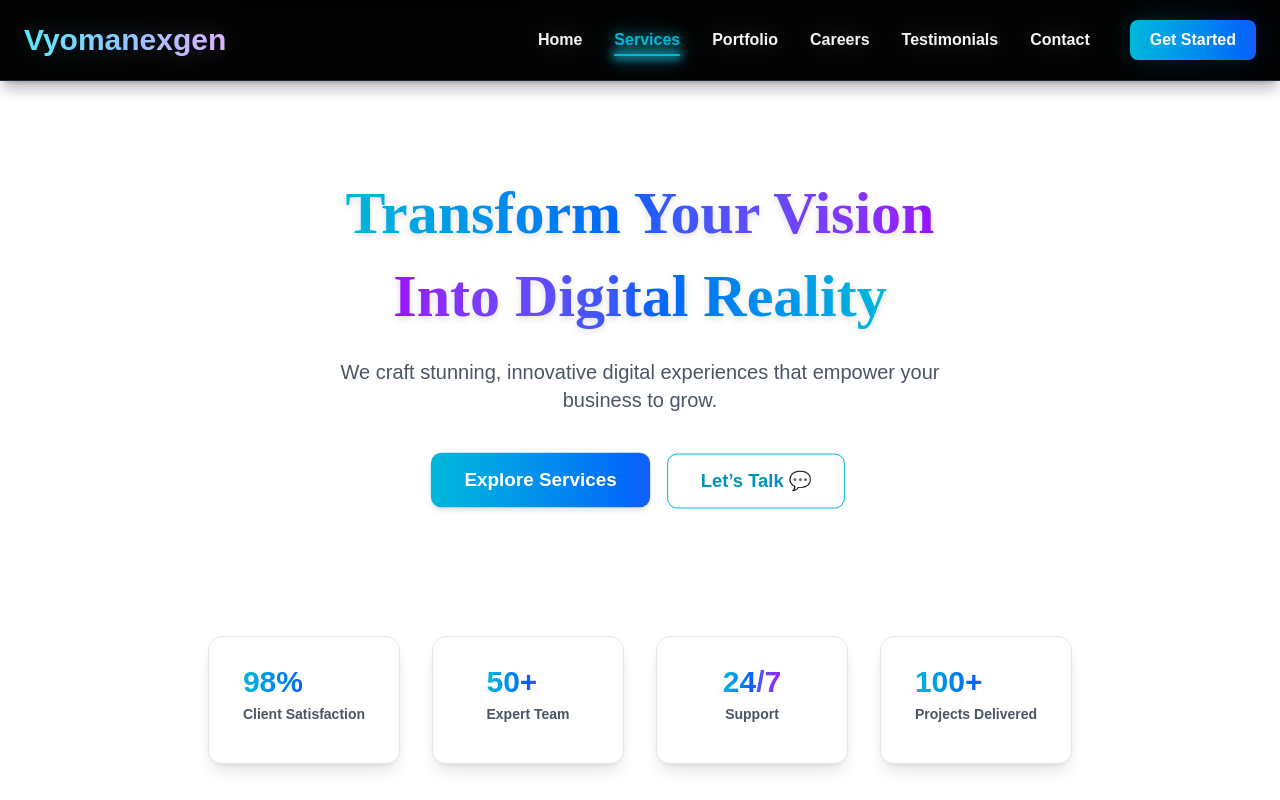
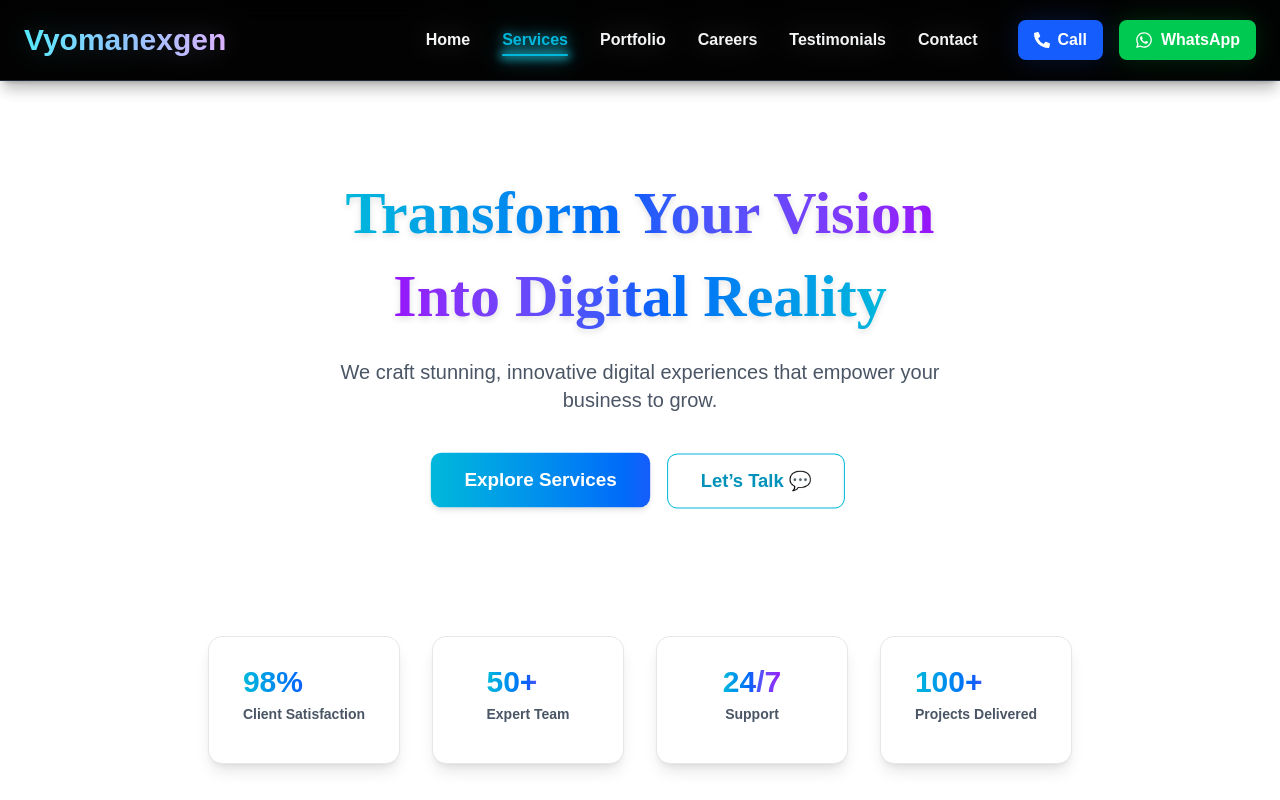
Before and after one commit to Vyomanexgen/company-website-, a Next.js app: page / in a window 1280 px wide. Shown: the top 800 px of the page. Built offline with nearby package versions, Linux system fonts and the light colour scheme.

Commit message:
Added call and whatsapp icons

```diff
--- a/src/app/components/Navbar.js
+++ b/src/app/components/Navbar.js
@@ -4,6 +4,8 @@ import React, { useEffect, useMemo, useRef, useState } from "react";
 import { motion, AnimatePresence } from "framer-motion";
 import Link from "next/link";
 import { usePathname } from "next/navigation";
+import { FaWhatsapp, FaPhoneAlt } from "react-icons/fa";
+
 
 const Logo = ({ theme, logoStyles }) => (
   <Link
@@ -186,13 +188,35 @@ export default function Navbar() {
         </ul>
 
         {/* Get Started (desktop) */}
-        <motion.button
-          whileHover={{ scale: 1.08 }}
-          whileTap={{ scale: 0.95 }}
-          className="bg-gradient-to-r from-cyan-500 to-blue-600 px-5 py-2 rounded-md text-white font-semibold shadow-md hover:shadow-lg transition-all"
-        >
-          Get Started
-        </motion.button>
+      <div className="flex items-center gap-4">
+         {/* Call */}
+  <motion.a
+    href="tel:+917358105293"
+    whileHover={{ scale: 1.1 }}
+    whileTap={{ scale: 0.9 }}
+    className="flex items-center gap-2 bg-blue-600 px-4 py-2 rounded-md text-white font-semibold shadow-md"
+  >
+    <FaPhoneAlt size={16} />
+    Call
+  </motion.a>
+
+  {/* WhatsApp */}
+  <motion.a
+    href="https://wa.me/917358105293?text=Hello%20Vyomanexgen%2C%20I%20want%20to%20know%20more."
+    target="_blank"
+    rel="noopener noreferrer"
+    whileHover={{ scale: 1.1 }}
+    whileTap={{ scale: 0.9 }}
+    className="flex items-center gap-2 bg-green-500 px-4 py-2 rounded-md text-white font-semibold shadow-md"
+  >
+    <FaWhatsapp size={18} />
+    WhatsApp
+  </motion.a>
+
+
+
+</div>
+
       </div>
 
       {/* Mobile trigger */}
@@ -211,7 +235,10 @@ export default function Navbar() {
             animate={{ x: 0 }}
             exit={{ x: "100%" }}
             transition={{ duration: 0.35 }}
-            className={`fixed top-0 right-0 w-full h-screen flex flex-col items-center gap-10 p-10 ${mobileMenuStyles[theme]} md:hidden`}
+           className={`fixed top-0 right-0 w-full h-screen overflow-y-auto flex flex-col p-6 pt-14 ${mobileMenuStyles[theme]} md:hidden`}
+
+
+            //className={`fixed top-0 right-0 w-full h-screen flex flex-col items-center gap-10 p-10 ${mobileMenuStyles[theme]} md:hidden`}
           >
             {/* Top bar */}
             <div className="w-full flex justify-between items-center">
@@ -226,7 +253,8 @@ export default function Navbar() {
 
             {/* Links */}
            {/* Links */}
-          <ul className="flex flex-col items-center gap-8 text-2xl font-semibold">
+          <ul className="flex flex-col items-center gap-6 text-2xl font-semibold mt-4 mb-6">
+
             {navLinks.map((item) => (
               <li key={item.href} className="group">
                 <Link
@@ -255,13 +283,35 @@ export default function Navbar() {
           </ul>
 
             {/* Get Started (mobile) */}
-            <motion.button
-              whileHover={{ scale: 1.08 }}
-              whileTap={{ scale: 0.95 }}
-              className="bg-gradient-to-r from-cyan-500 to-blue-600 px-6 py-3 rounded-md text-white font-semibold shadow-md hover:shadow-lg transition-all"
-            >
-              Get Started
-            </motion.button>
+           <div className="flex flex-col items-center gap-4 mb-10 w-full">
+
+  {/* WhatsApp Mobile */}
+  <motion.a
+    href="https://wa.me/919876543210"
+    target="_blank"
+    rel="noopener noreferrer"
+    whileHover={{ scale: 1.05 }}
+    whileTap={{ scale: 0.95 }}
+    className="flex items-center gap-2 bg-green-500 px-4 py-2 rounded-md text-white font-semibold shadow-md justify-center w-[70%] max-w-[260px]"
+  >
+    <FaWhatsapp size={20} />
+    WhatsApp
+  </motion.a>
+
+  {/* Call Mobile */}
+  <motion.a
+    href="tel:+919876543210"
+    whileHover={{ scale: 1.05 }}
+    whileTap={{ scale: 0.95 }}
+    className="flex items-center gap-2 bg-blue-600 px-4 py-2 rounded-md text-white font-semibold shadow-md justify-center w-[70%] max-w-[260px]"
+  >
+    <FaPhoneAlt size={18} />
+    Call
+  </motion.a>
+
+</div>
+
+
           </motion.div>
         )}
       </AnimatePresence>
```
